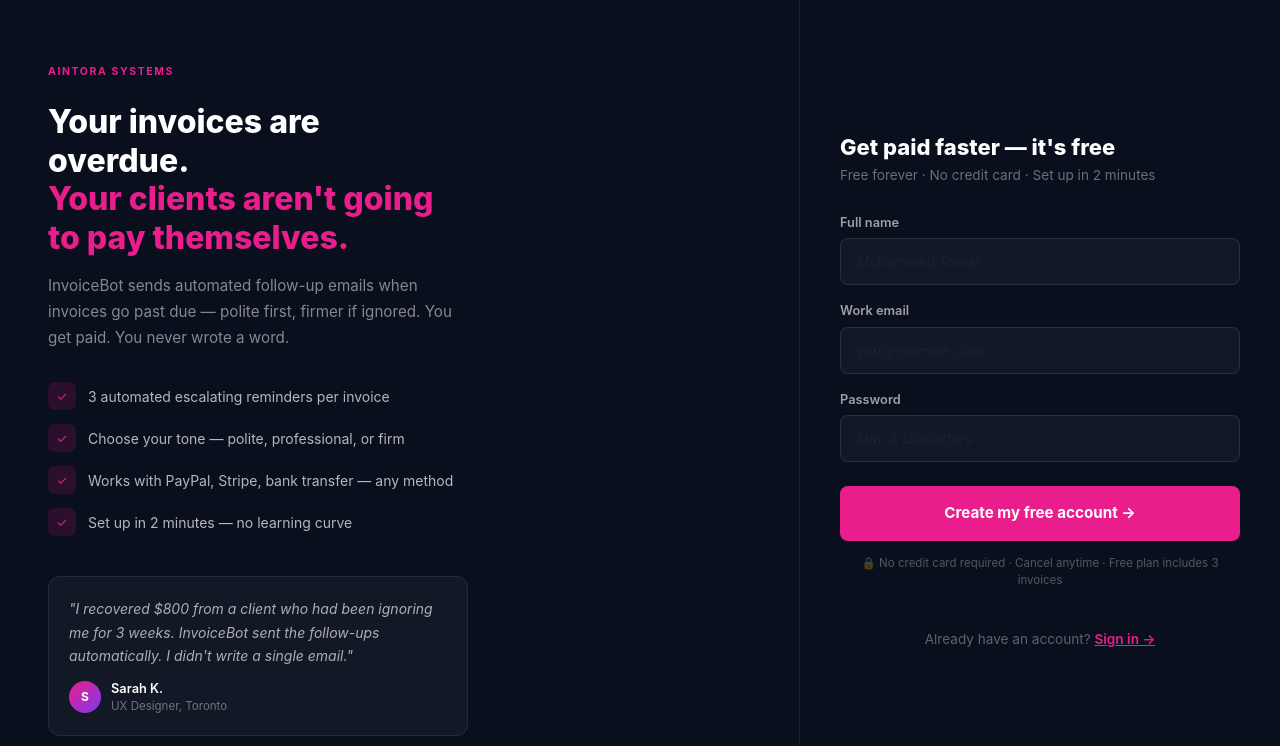
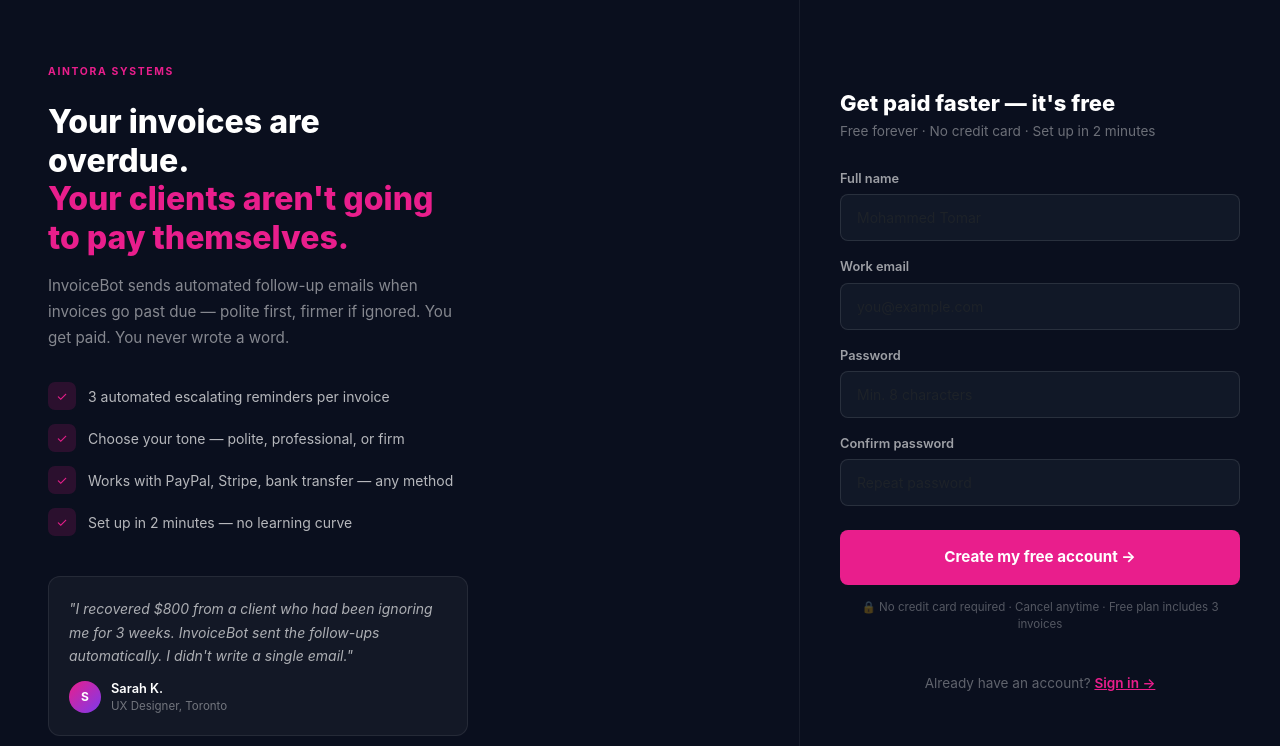
Before and after one commit to Mohammed18-19/InvoiceBot, a Flask app: page /auth/register in a window 1280 px wide. Shown: the top 746 px of the page. Run offline with Flask 3, Linux system fonts and the light colour scheme.

Commit message:
Fixing the submiting form

```diff
--- a/app/templates/auth/register.html
+++ b/app/templates/auth/register.html
@@ -7,12 +7,16 @@
   <div style="flex:1;display:flex;flex-direction:column;justify-content:center;padding:3rem;border-right:1px solid rgba(255,255,255,.06);" class="d-none d-lg-flex">
     <div style="max-width:420px;">
       <div style="font-size:.65rem;letter-spacing:.16em;color:#E91E8C;text-transform:uppercase;font-weight:700;margin-bottom:1.5rem;">AINTORA SYSTEMS</div>
+
       <h1 style="font-size:2rem;font-weight:800;color:#fff;line-height:1.2;margin-bottom:1rem;">
-        Your invoices are overdue.<br/><span style="color:#E91E8C;">Your clients aren't going to pay themselves.</span>
+        Your invoices are overdue.<br/>
+        <span style="color:#E91E8C;">Your clients aren't going to pay themselves.</span>
       </h1>
+
       <p style="color:rgba(255,255,255,.5);font-size:.95rem;line-height:1.7;margin-bottom:2rem;">
         InvoiceBot sends automated follow-up emails when invoices go past due — polite first, firmer if ignored. You get paid. You never wrote a word.
       </p>
+
       <div style="display:flex;flex-direction:column;gap:.875rem;margin-bottom:2.5rem;">
         {% for item in [
           '3 automated escalating reminders per invoice',
@@ -26,6 +30,7 @@
         </div>
         {% endfor %}
       </div>
+
       <div style="background:rgba(255,255,255,.04);border:1px solid rgba(255,255,255,.08);border-radius:12px;padding:1.25rem;">
         <p style="color:rgba(255,255,255,.65);font-size:.875rem;line-height:1.65;font-style:italic;margin-bottom:.75rem;">
           "I recovered $800 from a client who had been ignoring me for 3 weeks. InvoiceBot sent the follow-ups automatically. I didn't write a single email."
@@ -42,40 +47,69 @@
   </div>
 
   <div style="flex:1;max-width:480px;display:flex;flex-direction:column;justify-content:center;padding:2rem 2.5rem;">
-    <div class="d-lg-none text-center mb-4">
-      <h1 style="font-size:1.5rem;font-weight:800;color:#fff;">Invoice<span style="color:#E91E8C;">Bot</span></h1>
-      <div style="font-size:.6rem;letter-spacing:.14em;color:rgba(255,255,255,.3);text-transform:uppercase;">AINTORA SYSTEMS</div>
-    </div>
 
-    <h2 style="font-size:1.375rem;font-weight:800;color:#fff;margin-bottom:.25rem;">Get paid faster — it's free</h2>
-    <p style="color:rgba(255,255,255,.4);font-size:.85rem;margin-bottom:1.75rem;">Free forever · No credit card · Set up in 2 minutes</p>
+    <h2 style="font-size:1.375rem;font-weight:800;color:#fff;margin-bottom:.25rem;">
+      Get paid faster — it's free
+    </h2>
+    <p style="color:rgba(255,255,255,.4);font-size:.85rem;margin-bottom:1.75rem;">
+      Free forever · No credit card · Set up in 2 minutes
+    </p>
 
     {% with messages = get_flashed_messages(with_categories=true) %}
       {% for category, message in messages %}
-        <div class="alert alert-{{ 'success' if category == 'success' else 'danger' }} mb-3" style="font-size:.8rem;border-radius:8px;">{{ message }}</div>
+        <div class="alert alert-{{ 'success' if category == 'success' else 'danger' }} mb-3" style="font-size:.8rem;border-radius:8px;">
+          {{ message }}
+        </div>
       {% endfor %}
     {% endwith %}
 
     <form method="POST">
       {{ form.hidden_tag() }}
+
       <div class="mb-3">
-        <label style="font-size:.8rem;font-weight:600;color:rgba(255,255,255,.6);display:block;margin-bottom:.375rem;">Full name</label>
-        {{ form.name(class="form-control" + (" is-invalid" if form.name.errors else ""), placeholder="Mohammed Tomar", style="background:#111827;border-color:rgba(255,255,255,.1);color:#fff;padding:.75rem 1rem;border-radius:8px;") }}
+        <label style="font-size:.8rem;font-weight:600;color:rgba(255,255,255,.6);display:block;margin-bottom:.375rem;">
+          Full name
+        </label>
+        {{ form.name(class="form-control" + (" is-invalid" if form.name.errors else ""),
+          placeholder="Mohammed Tomar",
+          style="background:#111827;border-color:rgba(255,255,255,.1);color:#fff;padding:.75rem 1rem;border-radius:8px;") }}
         {% for e in form.name.errors %}<div class="invalid-feedback">{{ e }}</div>{% endfor %}
       </div>
+
       <div class="mb-3">
-        <label style="font-size:.8rem;font-weight:600;color:rgba(255,255,255,.6);display:block;margin-bottom:.375rem;">Work email</label>
-        {{ form.email(class="form-control" + (" is-invalid" if form.email.errors else ""), placeholder="you@example.com", style="background:#111827;border-color:rgba(255,255,255,.1);color:#fff;padding:.75rem 1rem;border-radius:8px;") }}
+        <label style="font-size:.8rem;font-weight:600;color:rgba(255,255,255,.6);display:block;margin-bottom:.375rem;">
+          Work email
+        </label>
+        {{ form.email(class="form-control" + (" is-invalid" if form.email.errors else ""),
+          placeholder="you@example.com",
+          style="background:#111827;border-color:rgba(255,255,255,.1);color:#fff;padding:.75rem 1rem;border-radius:8px;") }}
         {% for e in form.email.errors %}<div class="invalid-feedback">{{ e }}</div>{% endfor %}
       </div>
-      <div class="mb-4">
-        <label style="font-size:.8rem;font-weight:600;color:rgba(255,255,255,.6);display:block;margin-bottom:.375rem;">Password</label>
-        {{ form.password(class="form-control" + (" is-invalid" if form.password.errors else ""), placeholder="Min. 8 characters", style="background:#111827;border-color:rgba(255,255,255,.1);color:#fff;padding:.75rem 1rem;border-radius:8px;") }}
+
+      <div class="mb-3">
+        <label style="font-size:.8rem;font-weight:600;color:rgba(255,255,255,.6);display:block;margin-bottom:.375rem;">
+          Password
+        </label>
+        {{ form.password(class="form-control" + (" is-invalid" if form.password.errors else ""),
+          placeholder="Min. 8 characters",
+          style="background:#111827;border-color:rgba(255,255,255,.1);color:#fff;padding:.75rem 1rem;border-radius:8px;") }}
         {% for e in form.password.errors %}<div class="invalid-feedback">{{ e }}</div>{% endfor %}
       </div>
+
+      <div class="mb-4">
+        <label style="font-size:.8rem;font-weight:600;color:rgba(255,255,255,.6);display:block;margin-bottom:.375rem;">
+          Confirm password
+        </label>
+        {{ form.confirm(class="form-control" + (" is-invalid" if form.confirm.errors else ""),
+          placeholder="Repeat password",
+          style="background:#111827;border-color:rgba(255,255,255,.1);color:#fff;padding:.75rem 1rem;border-radius:8px;") }}
+        {% for e in form.confirm.errors %}<div class="invalid-feedback">{{ e }}</div>{% endfor %}
+      </div>
+
       <button type="submit" class="btn w-100 py-3" style="background:#E91E8C;color:#fff;font-weight:700;font-size:.95rem;border-radius:8px;border:none;">
         Create my free account →
       </button>
+
       <p style="font-size:.72rem;color:rgba(255,255,255,.3);text-align:center;margin-top:.875rem;">
         🔒 No credit card required · Cancel anytime · Free plan includes 3 invoices
       </p>
```
